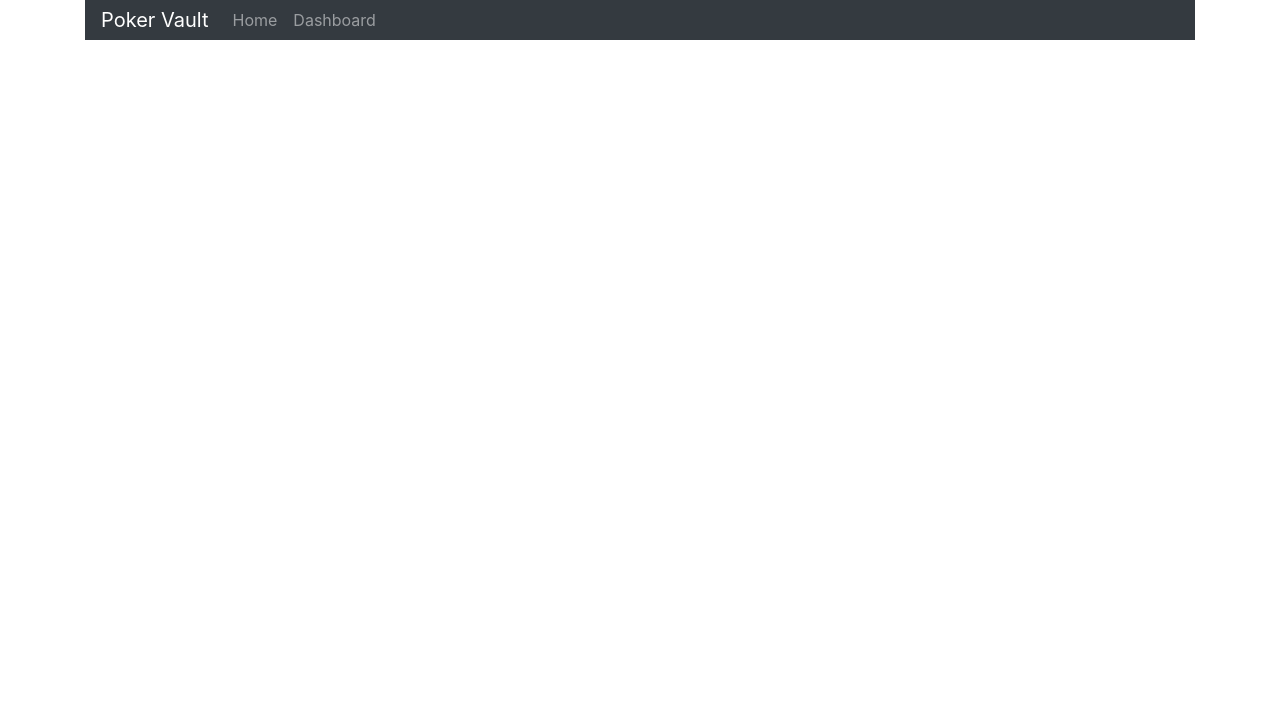
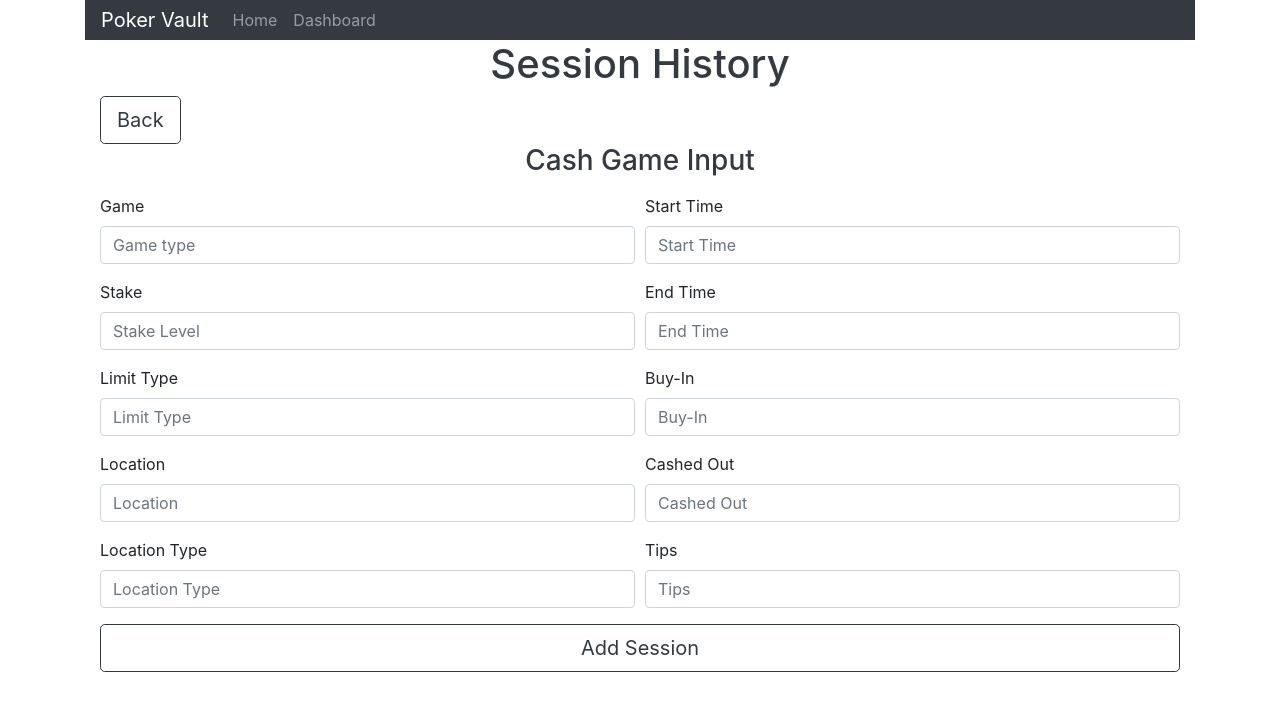
Before and after one commit to brenden720/poker-vault, a React app in the folder client/: page /sessions/new in a window 1280 px wide. Shown: the top 710 px of the page. Built offline with nearby package versions, Linux system fonts and the light colour scheme.

Commit message:
Create session form/link to session history

```diff
--- a/client/src/components/App.js
+++ b/client/src/components/App.js
@@ -3,9 +3,9 @@ import 'bootstrap/dist/css/bootstrap.css';
 import React from 'react';
 import { Router, Route, Switch } from 'react-router-dom';
 import SessionHistory from './pages/SessionHistory';
+import SessionHistoryForm from './pages/SessionHistoryForm';
 import Header from './Header';
 import history from '../history';
-import Back from './Back';
 
 const App = () => {
   return (
@@ -15,6 +15,7 @@ const App = () => {
           <Header />
           <Switch>
             <Route path='/' exact component={SessionHistory} />
+            <Route path='/sessions/new' exact component={SessionHistoryForm} />
           </Switch>
         </div>
       </Router>
--- a/client/src/components/pages/SessionHistory.js
+++ b/client/src/components/pages/SessionHistory.js
@@ -4,6 +4,7 @@ import React from 'react';
 import { connect } from 'react-redux';
 import { fetchSessions } from '../../actions/index';
 import Back from '../Back';
+import { Link } from 'react-router-dom';
 
 class SessionHistory extends React.Component {
   componentDidMount() {
@@ -16,8 +17,23 @@ class SessionHistory extends React.Component {
         <div className='info-header'>
           <h1 className='text-dark text-center'>Session History</h1>
           <Back />
-          <h3 className='text-dark text-center'>Cash Game History</h3>
-          <div></div>
+          <h3 className='text-dark text-center mb-3'>Cash Game History</h3>
+          <div className='row w-50 mx-auto'>
+            <div className='col'>
+              <Link
+                to='/sessions/new'
+                className='btn btn-outline-dark btn-lg btn-block'
+              >
+                Add New Session
+              </Link>
+              <Link
+                to='/sessions/new'
+                className='btn btn-outline-dark btn-lg btn-block'
+              >
+                Placeholder
+              </Link>
+            </div>
+          </div>
         </div>
       </div>
     );
--- /dev/null
+++ b/client/src/components/pages/SessionHistoryForm.js
@@ -0,0 +1,72 @@
+import React from 'react';
+import { Form } from 'react-bootstrap';
+import Back from '../Back';
+import { Link } from 'react-router-dom';
+
+const SessionHistoryForm = (props) => {
+  return (
+    <div className='container'>
+      <div className='info-header'>
+        <h1 className='text-dark text-center'>Session History</h1>
+        <Back />
+        <h3 className='text-dark text-center mb-3'>Cash Game Input</h3>
+        <Form>
+          <div className='form-row'>
+            <div className='col-md'>
+              <Form.Group controlId='formBasicGameType'>
+                <Form.Label>Game</Form.Label>
+                <Form.Control type='text' placeholder='Game type' />
+              </Form.Group>
+              <Form.Group controlId='formBasicStakeLevel'>
+                <Form.Label>Stake</Form.Label>
+                <Form.Control type='text' placeholder='Stake Level' />
+              </Form.Group>
+              <Form.Group controlId='formBasicLimitType'>
+                <Form.Label>Limit Type</Form.Label>
+                <Form.Control type='text' placeholder='Limit Type' />
+              </Form.Group>
+              <Form.Group controlId='formBasicLocation'>
+                <Form.Label>Location</Form.Label>
+                <Form.Control type='text' placeholder='Location' />
+              </Form.Group>
+              <Form.Group controlId='formBasicLocationType'>
+                <Form.Label>Location Type</Form.Label>
+                <Form.Control type='text' placeholder='Location Type' />
+              </Form.Group>
+            </div>
+            <div className='col-md'>
+              <Form.Group controlId='formBasicStartTime'>
+                <Form.Label>Start Time</Form.Label>
+                <Form.Control type='text' placeholder='Start Time' />
+              </Form.Group>
+              <Form.Group controlId='formBasicEndTime'>
+                <Form.Label>End Time</Form.Label>
+                <Form.Control type='text' placeholder='End Time' />
+              </Form.Group>
+              <Form.Group controlId='formBasicBuyIn'>
+                <Form.Label>Buy-In</Form.Label>
+                <Form.Control type='text' placeholder='Buy-In' />
+              </Form.Group>
+              <Form.Group controlId='formBasicCashedOut'>
+                <Form.Label>Cashed Out</Form.Label>
+                <Form.Control type='text' placeholder='Cashed Out' />
+              </Form.Group>
+              <Form.Group controlId='formBasicTips'>
+                <Form.Label>Tips</Form.Label>
+                <Form.Control type='text' placeholder='Tips' />
+              </Form.Group>
+            </div>
+          </div>
+          <Link
+            to='/sessions'
+            className='btn btn-outline-dark btn-lg btn-block'
+          >
+            Add Session
+          </Link>
+        </Form>
+      </div>
+    </div>
+  );
+};
+
+export default SessionHistoryForm;
```
